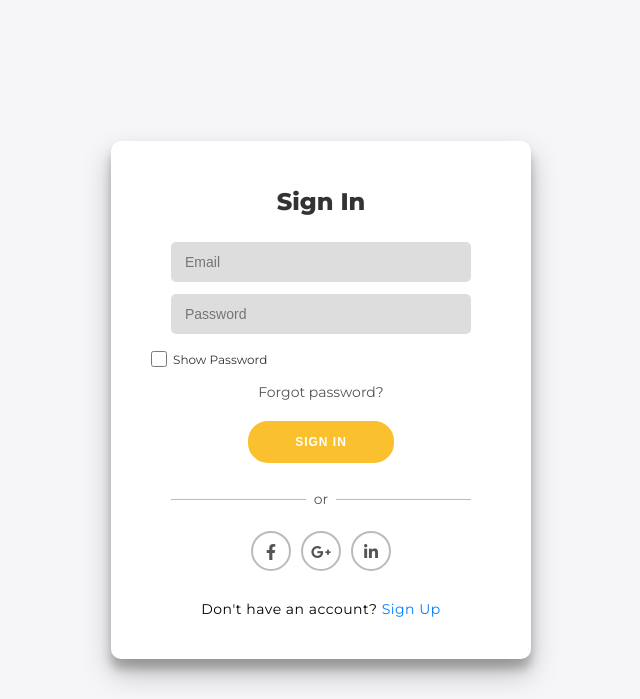
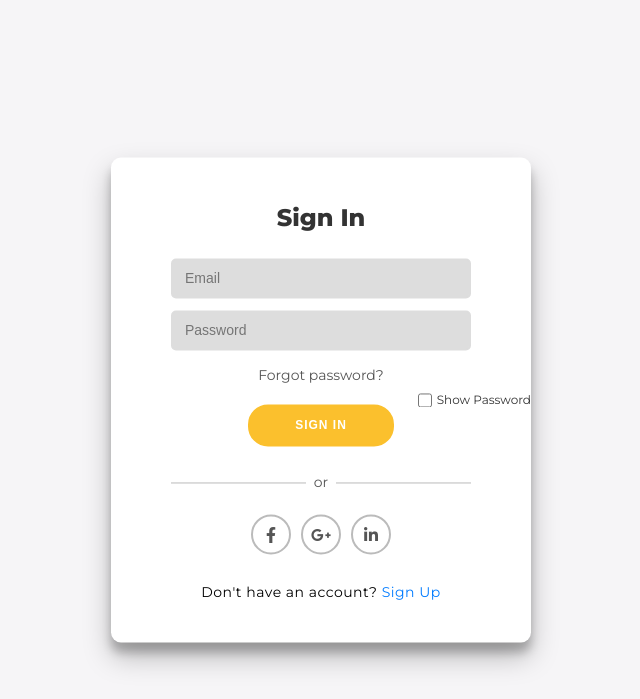
Before and after one commit to Difarnox/apptaskmanajer, a Flask app: page / in a window 1280 px wide. Shown: the top 699 px of the page, without its empty margins (319-959 px from the left). Run offline with Flask 3, Linux system fonts and the light colour scheme; some libraries are stand-ins or nearby versions.

Commit message:
Update signin.css

```diff
--- a/static/css/signin.css
+++ b/static/css/signin.css
@@ -158,37 +158,41 @@ input {
     font-size: 14px;
 }
 
-/* Kotak password dan "Show Password" sejajar */
+/* Pastikan password container sejajar */
 .password-container {
     display: flex;
-    flex-direction: column;
-    align-items: flex-start;
+    align-items: center;
     width: 100%;
     max-width: 300px;
     margin: 0 auto;
+    position: relative;
 }
 
-/* Kotak input password */
+/* Input password */
 .password-container input {
     width: 100%;
+    padding-right: 40px; /* Tambahkan ruang agar tidak bertumpuk dengan checkbox */
 }
 
-/* Container untuk checkbox agar sejajar dengan input password */
+/* Container untuk checkbox dan label agar sejajar */
 .show-password-container {
     display: flex;
     align-items: center;
-    margin-top: 5px;
+    position: absolute;
+    right: 0;
+    top: 50%;
+    transform: translateY(-50%);
 }
 
-/* Checkbox ukuran sedang */
+/* Ukuran checkbox */
 .show-password-container input[type="checkbox"] {
-    width: 16px;
-    height: 16px;
-    margin-right: 6px;
+    width: 14px;
+    height: 14px;
+    margin-right: 5px;
     cursor: pointer;
 }
 
-/* Label teks "Show Password" */
+/* Teks "Show Password" */
 .show-password-container label {
     font-size: 12px;
     color: #333;
```
